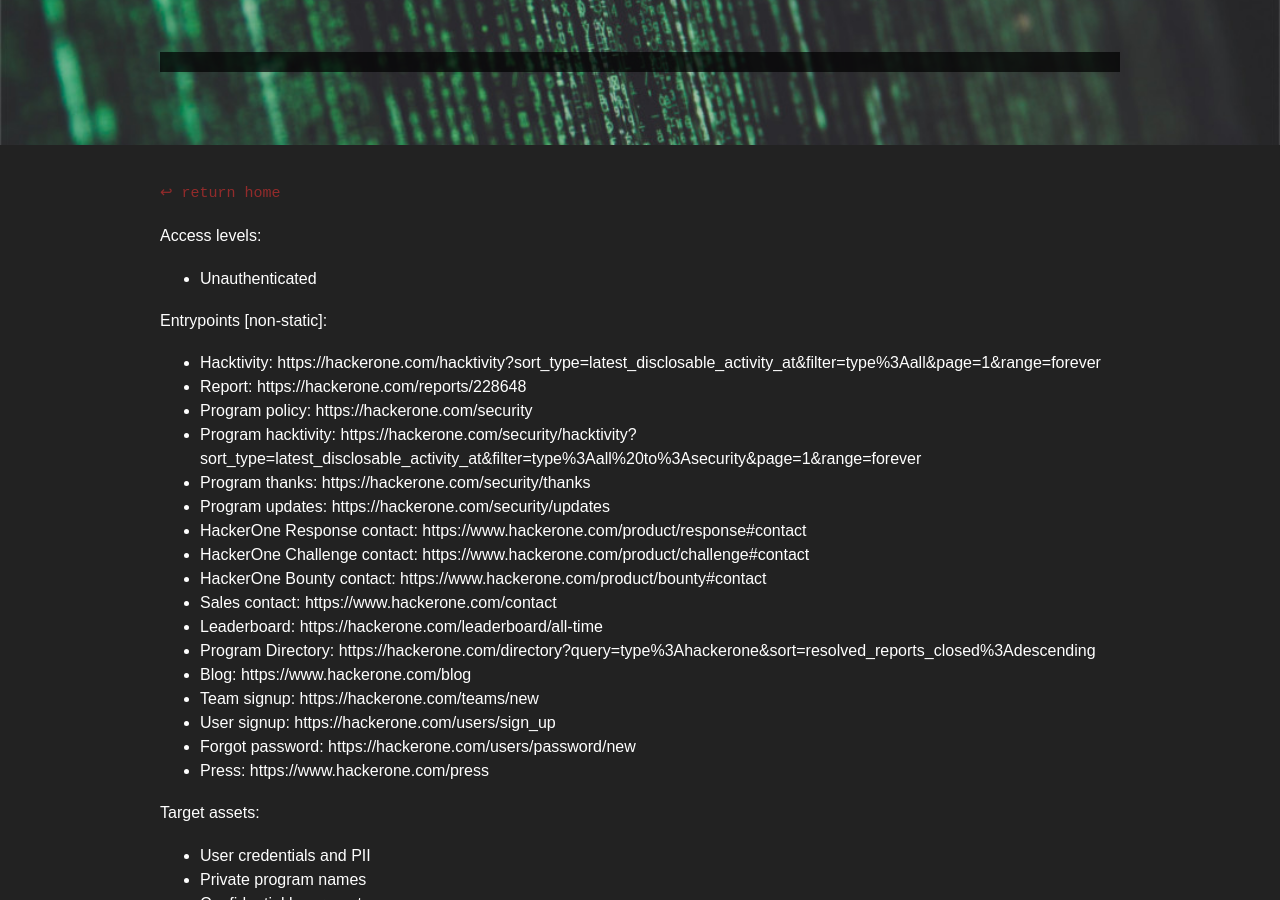
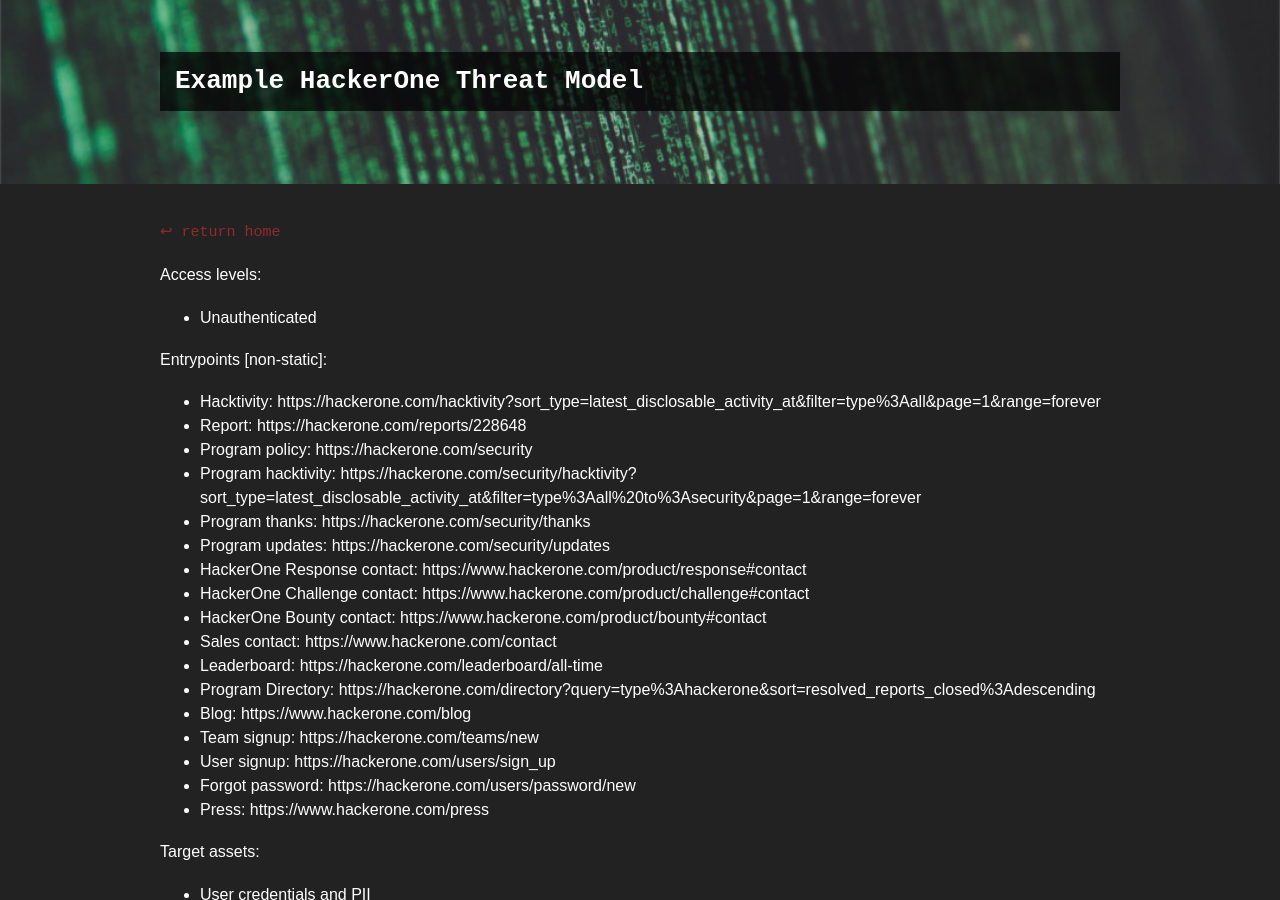
Before and after one commit to Hacker0x01/hacker101, a Jekyll site: the page built from resources/hackerone_threat_model.md, in a window 1280 px wide and 900 px high. Built offline with Jekyll 4.4.1, drawn with Linux system fonts in a browser that asks for light colours; our own code applies the rules of GitHub Pages for plain Markdown files.

Commit message:
Fixed theme for threat model.

```diff
--- a/resources/hackerone_threat_model.md
+++ b/resources/hackerone_threat_model.md
@@ -1,3 +1,8 @@
+---
+layout: default
+title: Example HackerOne Threat Model
+---
+
 Access levels:
 
 - Unauthenticated
```
